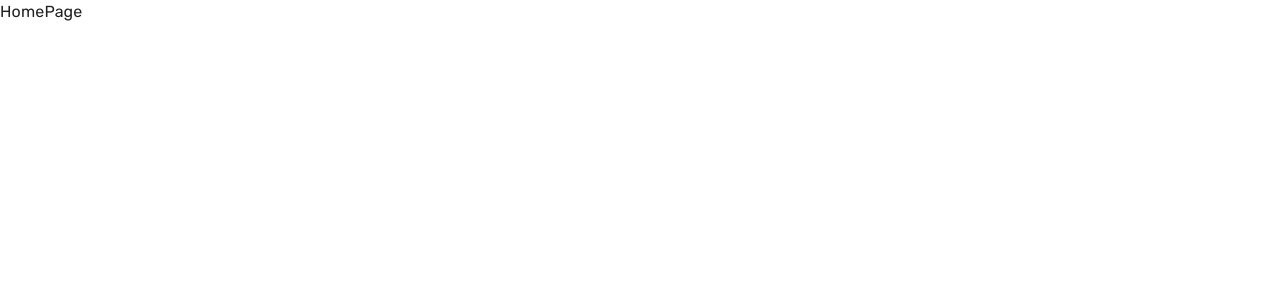
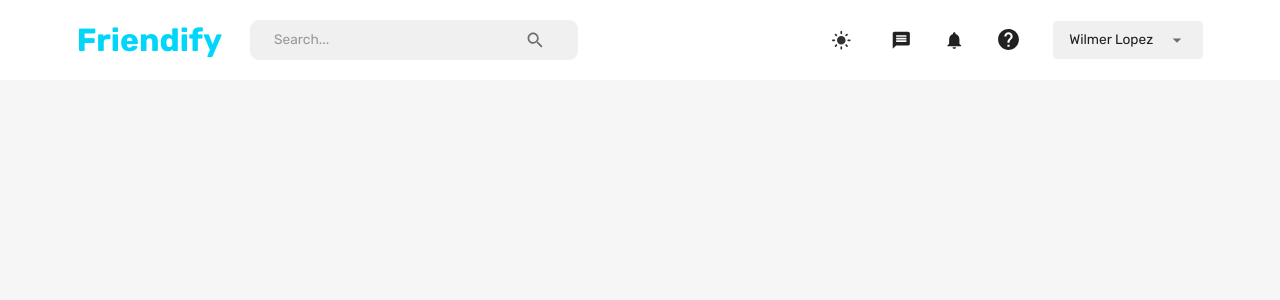
Before and after one commit to WilmerL2000/social-app, a React (Vite) app in the folder client/: page /home in a window 1280 px wide. Shown: the top 300 px of the page. Built offline with nearby package versions, Linux system fonts and the light colour scheme.

Commit message:
Setting the theme configuration, finished the navbar

```diff
--- a/client/src/App.jsx
+++ b/client/src/App.jsx
@@ -6,19 +6,23 @@
 import HomePage from './scenes/homePage';
 import LoginPage from './scenes/loginPage';
 import ProfilePage from './scenes/profilePage';
+import { themeSettings } from './theme';
 
 function App() {
+  const mode = useSelector((state) => state.mode);
+  const theme = useMemo(() => createTheme(themeSettings(mode)), [mode]);
+
   return (
     <>
       <BrowserRouter>
-        {/* <ThemeProvider theme={theme}> */}
+        <ThemeProvider theme={theme}>
           <CssBaseline />
           <Routes>
             <Route path="/" element={<LoginPage />} />
             <Route path="/home" element={<HomePage />} />
             <Route path="/profile/:userId" element={<ProfilePage />} />
           </Routes>
-        {/* </ThemeProvider> */}
+        </ThemeProvider>
       </BrowserRouter>
     </>
   );
--- /dev/null
+++ b/client/src/components/FlexBetween.jsx
@@ -0,0 +1,10 @@
+import { Box } from '@mui/material';
+import { styled } from '@mui/system';
+
+const FlexBetween = styled(Box)({
+  display: 'flex',
+  justifyContent: 'space-between',
+  alignItems: 'center',
+});
+
+export default FlexBetween;
--- a/client/src/scenes/homePage/index.jsx
+++ b/client/src/scenes/homePage/index.jsx
@@ -1,3 +1,10 @@
+import { Box } from '@mui/material';
+import Navbar from '../navbar';
+
 export default function Home() {
-  return <div>HomePage</div>;
+  return (
+    <Box>
+      <Navbar />
+    </Box>
+  );
 }
--- a/client/src/scenes/loginPage/index.jsx
+++ b/client/src/scenes/loginPage/index.jsx
@@ -1,3 +1,8 @@
+import { Box, Typography, useTheme, useMediaQuery } from '@mui/material';
+
 export default function Login() {
+  const theme = useTheme();
+  const isNonMobileScreens = useMediaQuery('(min-width: 1000px)');
+
   return <div>LoginPage</div>;
 }
--- a/client/src/scenes/navbar/index.jsx
+++ b/client/src/scenes/navbar/index.jsx
@@ -1,3 +1,195 @@
+import {
+  Close,
+  DarkMode,
+  Help,
+  LightMode,
+  Menu,
+  Message,
+  Notifications,
+  Search,
+} from '@mui/icons-material';
+import {
+  Box,
+  FormControl,
+  IconButton,
+  InputBase,
+  MenuItem,
+  Select,
+  Typography,
+  useMediaQuery,
+  useTheme,
+} from '@mui/material';
+import { useState } from 'react';
+import { useDispatch, useSelector } from 'react-redux';
+import { useNavigate } from 'react-router-dom';
+import FlexBetween from '../../components/FlexBetween';
+import { setLogout, setMode } from '../../store';
+
 export default function Navbar() {
-  return <div>Navbar</div>;
+  const [isMobileMenuToggled, setIsMobileMenuToggled] = useState(false);
+  const dispatch = useDispatch();
+  const navigate = useNavigate();
+  const user = useSelector((state) => state.user);
+  const isNonMobileScreens = useMediaQuery('(min-width: 1000px)');
+
+  const theme = useTheme();
+  const neutralLight = theme.palette.neutral.light;
+  const dark = theme.palette.neutral.dark;
+  const background = theme.palette.background.default;
+  const primaryLight = theme.palette.primary.light;
+  const alt = theme.palette.background.alt;
+
+  // `${user.firstName} ${user.lastName}`;
+  const fullName = 'Wilmer Lopez';
+
+  return (
+    <FlexBetween padding="1rem 6%" backgroundColor={alt}>
+      <FlexBetween gap="1.75rem">
+        <Typography
+          fontWeight="bold"
+          fontSize="clamp(1rem, 2rem, 2.25rem)"
+          color="primary"
+          onClick={() => navigate('/home')}
+          sx={{
+            '&:hover': {
+              color: primaryLight,
+              cursor: 'pointer',
+            },
+          }}
+        >
+          Friendify
+        </Typography>
+        {isNonMobileScreens && (
+          <FlexBetween
+            backgroundColor={neutralLight}
+            borderRadius="9px"
+            gap="3rem"
+            padding="0.1rem 1.5rem"
+          >
+            <InputBase placeholder="Search..." />
+            <IconButton>
+              <Search />
+            </IconButton>
+          </FlexBetween>
+        )}
+      </FlexBetween>
+
+      {/* DESKTOP NAV */}
+      {isNonMobileScreens ? (
+        <FlexBetween gap="2rem">
+          <IconButton onClick={() => dispatch(setMode())}>
+            {theme.palette.mode === 'dark' ? (
+              <DarkMode sx={{ fontsize: '25px' }} />
+            ) : (
+              <LightMode sx={{ color: dark, fontsize: '25px' }} />
+            )}
+          </IconButton>
+          <Message sx={{ fontsize: '25px' }} />
+          <Notifications sx={{ fontsize: '25px' }} />{' '}
+          <Help sx={{ fontSize: '25px' }} />
+          <FormControl variant="standard" value={fullName}>
+            <Select
+              value={fullName}
+              sx={{
+                backgroundColor: neutralLight,
+                width: '150px',
+                borderRadius: '0.25rem',
+                p: '0.25rem 1rem',
+                '& .MuiSvgIcon-root': {
+                  pr: '0.25rem',
+                  width: '3rem',
+                },
+                '& .MuiSelect-select:focus': {
+                  backgroundColor: neutralLight,
+                },
+              }}
+              input={<InputBase />}
+            >
+              <MenuItem value={fullName}>
+                <Typography>{fullName}</Typography>
+              </MenuItem>
+              <MenuItem onClick={() => dispatch(setLogout())}>Log Out</MenuItem>
+            </Select>
+          </FormControl>
+        </FlexBetween>
+      ) : (
+        <IconButton
+          onClick={() => setIsMobileMenuToggled(!isMobileMenuToggled)}
+        >
+          <Menu />
+        </IconButton>
+      )}
+      {/* MOBILE NAV */}
+      {!isNonMobileScreens && isMobileMenuToggled && (
+        <Box
+          position="fixed"
+          right="0"
+          bottom="0"
+          height="100%"
+          zIndex="10"
+          maxWidth="500px"
+          minWidth="300px"
+          backgroundColor={background}
+        >
+          {/* CLOSE ICON */}
+          <Box display="flex" justifyContent="flex-end" p="1rem">
+            <IconButton
+              onClick={() => setIsMobileMenuToggled(!isMobileMenuToggled)}
+            >
+              <Close />
+            </IconButton>
+          </Box>
+
+          {/* MENU ITEMS */}
+          <FlexBetween
+            display="flex"
+            flexDirection="column"
+            justifyContent="center"
+            alignItems="center"
+            gap="3rem"
+          >
+            <IconButton
+              onClick={() => dispatch(setMode())}
+              sx={{ fontSize: '25px' }}
+            >
+              {theme.palette.mode === 'dark' ? (
+                <DarkMode sx={{ fontSize: '25px' }} />
+              ) : (
+                <LightMode sx={{ color: dark, fontSize: '25px' }} />
+              )}
+            </IconButton>
+            <Message sx={{ fontSize: '25px' }} />
+            <Notifications sx={{ fontSize: '25px' }} />
+            <Help sx={{ fontSize: '25px' }} />
+            <FormControl variant="standard" value={fullName}>
+              <Select
+                value={fullName}
+                sx={{
+                  backgroundColor: neutralLight,
+                  width: '150px',
+                  borderRadius: '0.25rem',
+                  p: '0.25rem 1rem',
+                  '& .MuiSvgIcon-root': {
+                    pr: '0.25rem',
+                    width: '3rem',
+                  },
+                  '& .MuiSelect-select:focus': {
+                    backgroundColor: neutralLight,
+                  },
+                }}
+                input={<InputBase />}
+              >
+                <MenuItem value={fullName}>
+                  <Typography>{fullName}</Typography>
+                </MenuItem>
+                <MenuItem onClick={() => dispatch(setLogout())}>
+                  Log Out
+                </MenuItem>
+              </Select>
+            </FormControl>
+          </FlexBetween>
+        </Box>
+      )}
+    </FlexBetween>
+  );
 }
```
Lines whose indentation alone changed are shown as unchanged.
